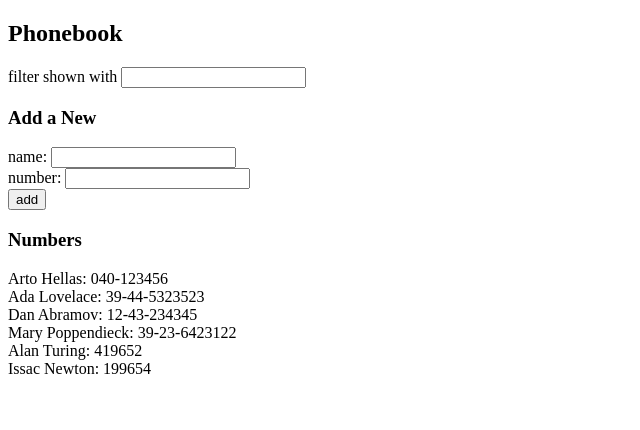
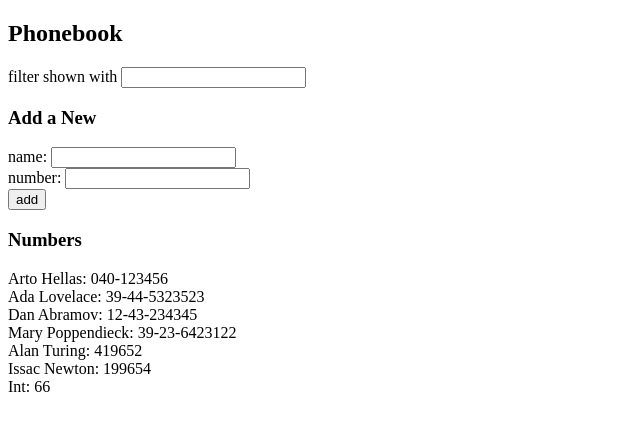
Before and after one commit to Jaathavan/FSO-2022-Exercise-Solutions, a React (Create React App) app in the folder part2/phonebook/: page / in a window 1280 px wide. Shown: the top 430 px of the page, without its empty margins (0-640 px from the left). Built offline with nearby package versions, Linux system fonts and the light colour scheme; data requests are answered from the project's data file.

Commit message:
modify Person Component to map before

```diff
--- a/part2/phonebook/db.json
+++ b/part2/phonebook/db.json
@@ -29,6 +29,11 @@
       "name": "Issac Newton",
       "number": "199654",
       "id": 6
+    },
+    {
+      "name": "Int",
+      "number": "66",
+      "id": 7
     }
   ]
 }
--- a/part2/phonebook/src/App.js
+++ b/part2/phonebook/src/App.js
@@ -83,7 +83,13 @@ const App = () => {
 
       <h3>Numbers</h3>
 
-      <Person filteredPersons={filteredPersons} />
+      {filteredPersons.map(person =>
+      <Person
+        key={person.name}
+        name={person.name}
+        number={person.number}
+      />)
+      }
     </div>
   )
 }
--- a/part2/phonebook/src/components/Persons.js
+++ b/part2/phonebook/src/components/Persons.js
@@ -1,9 +1,7 @@
-const Person = ( {filteredPersons} ) => {
+const Person = ( { name, number} ) => {
     return (
         <div>
-            {filteredPersons.map(person =>
-                <div key={person.name}>{person.name}: {person.number}</div>
-            )}
+            {name}: {number}
         </div>
     )
 }
```
